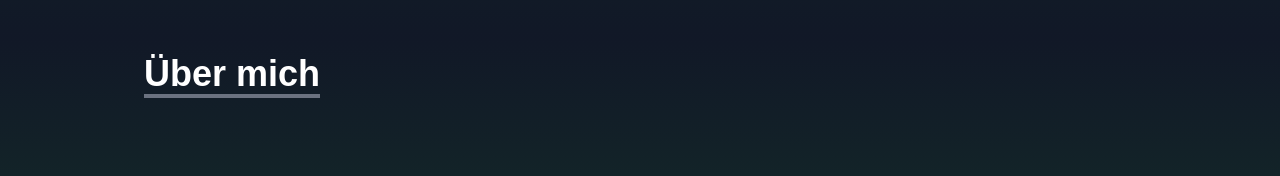
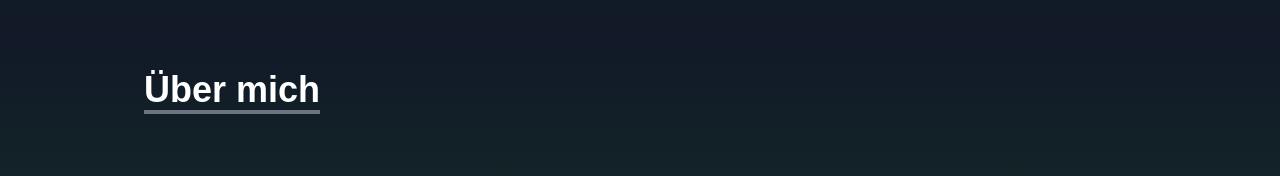
Before and after one commit to DMeisterling/Portfolio, a React (Create React App) app: page / in a window 1280 px wide. Shown: the part 695-871 px from the top of the page. Built offline with nearby package versions, Linux system fonts and the light colour scheme.

Commit message:
changed padding from about section

```diff
--- a/src/components/About.jsx
+++ b/src/components/About.jsx
@@ -7,7 +7,7 @@ const About = () => {
       className="w-full dark:bg-gradient-to-b dark:from-gray-900 dark:via-dark-emerald dark:to-gray-900 bg-gradient-to-b  from-slate-200 via-slate-300 to-slate-200"
     >
       <div className="max-w-screen-lg p-4 mx-auto flex flex-col justify-center w-full h-full">
-        <div className="pb-8">
+        <div className="pt-4">
           <p className="text-4xl font-bold inline border-b-4 border-gray-500">
             Über mich
           </p>
```
